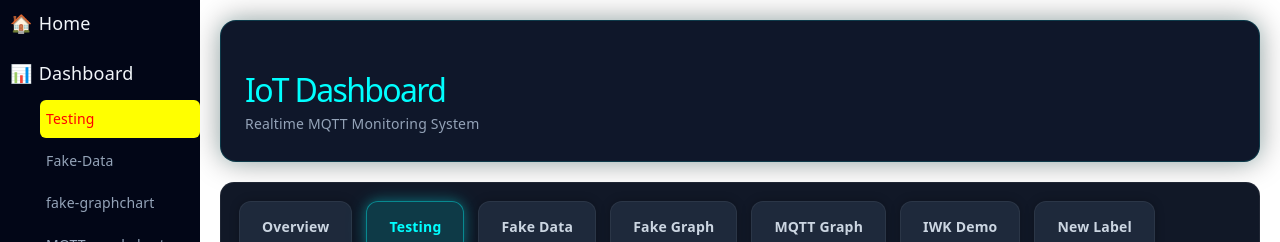
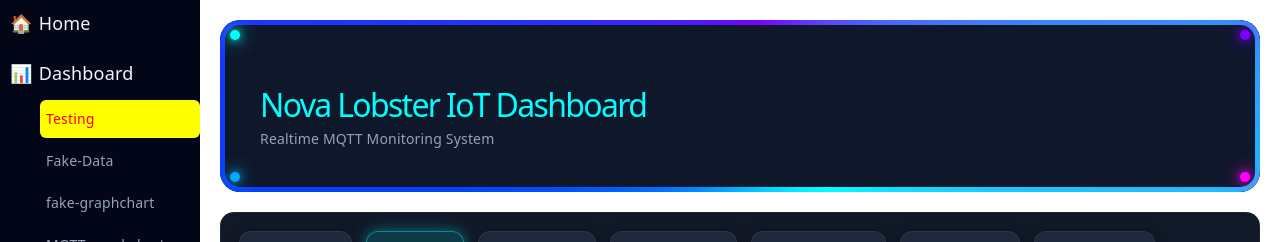
Before and after one commit to shenq0428/react-mqtt-iot-dashboard, a React app in the folder frontend/: page /dashboard/testing in a window 1280 px wide. Shown: the top 242 px of the page. Built offline with nearby package versions, Linux system fonts and the light colour scheme; no server answers; the HTML template or start-up script is replaced by a standard one.

Commit message:
added glow effect at dashboard_header

```diff
--- a/frontend/src/App.css
+++ b/frontend/src/App.css
@@ -239,19 +239,12 @@ gap: 20px;
 }
 
 .dashboard_header {
+  position: relative;
+  padding: 40px;
+  border-radius: 20px;
+  margin-bottom: 20px;
   background: #0f172a;
-
-  padding: 24px;
-
-  border-radius: 16px;
-
-  margin-bottom: 20px;
-
-  border: 1px solid rgba(0,255,255,0.15);
-
-  box-shadow:
-    0 0 15px rgba(0,255,255,0.08),
-    0 0 30px rgba(0,0,0,0.4);
+  overflow: hidden;
 }
 
 .dashboard_header h1 {
@@ -267,25 +260,108 @@ gap: 20px;
 
   font-size: 14px;
 }
+.dashboard_header::before {
+  content: "";
+  position: absolute;
+  inset: 0;
+  border-radius:20px;
+  padding: 5px;
+
+  background: conic-gradient(
+    from var(--rotateDeg),
+    #00ffff,
+    #0044ff,
+    #7a00ff,
+    #00ffff
+  );
+  animation: rotateBorder 4s linear infinite;
+  -webkit-mask:
+    linear-gradient(#fff 0 0) content-box,
+    linear-gradient(#fff 0 0);
+  -webkit-mask-composite: xor;
+  mask-composite: exclude;
+}
+.dashboard_header::after {
+  content: "";
+  position: absolute;
+  inset: -3px;
+  border-radius: 24px;
+  background: conic-gradient(
+    from var(--rotateDeg),
+    #00ffff,
+    #0044ff,
+    #7a00ff,
+    #00ffff
+  );
+  filter: blur(28px);
+  opacity: 0.7;
+  z-index: -1;
+  animation: rotateBorder 4s linear infinite;
+}
+@property --rotateDeg {
+  syntax: "<angle>";
+  inherits: false;
+  initial-value: 0deg;
+}
+
+@keyframes rotateBorder {
+  to {
+    --rotateDeg: 360deg;
+  }
+
+}
+
+.corner_dot {
+
+  position: absolute;
+
+  width: 10px;
+  height: 10px;
+
+  border-radius: 50%;
+
+  background: currentColor;
+
+  z-index: 10;
+
+  box-shadow:
+    0 0 10px currentColor,
+    0 0 20px currentColor;
+
+}
+
+.top_left {
+  top: 10px;
+  left: 10px;
+  color: #00ffff;
+}
+.top_right {
+  top: 10px;
+  right: 10px;
+   color: #7a00ff;
+}
+.bottom_left {
+
+  bottom: 10px;
+  left: 10px;
+  color: #00aaff;
+}
+.bottom_right {
+  bottom: 10px;
+  right: 10px;
+   color: #ff00ff;
+
+}
 
 .dashboard_tabs {
-
   display: flex;
-
   flex-wrap: wrap;
-
   gap: 14px;
-
   margin-bottom: 24px;
-
   padding: 18px;
-
   background: #111827;
-
   border-radius: 14px;
-
   border: 1px solid rgba(255,255,255,0.06);
-
 }
 
 .dashboard_tab {
--- a/frontend/src/components/Dashboard/IwkDemo.jsx
+++ b/frontend/src/components/Dashboard/IwkDemo.jsx
@@ -11,17 +11,17 @@ import {
 
 function IwkDemo() {
     const equipmentColors = {
-    blower_1: "#00FFFF",
-    blower_2: "#FF6B6B",
-    blower_3: "#FFD93D",
-}
+        blower_1: "#00FFFF",
+        blower_2: "#FF6B6B",
+        blower_3: "#FFD93D",
+    }
     // ALL TELEMETRY DATA
     const [graphData, setGraphData] = useState([])
 
     // SELECTED EQUIPMENTS
-    const [selectedEquipments, setSelectedEquipments] =
-        useState(["blower_1"])
+    const [selectedEquipments, setSelectedEquipments] = useState(["blower_1"])
 
+    const [refreshInterval, setRefreshInterval] = useState(0)
     // HANDLE CHECKBOX CLICK
     function handleEquipmentChange(equipment) {
         setSelectedEquipments((prev) => {
@@ -35,9 +35,7 @@ function IwkDemo() {
             return [...prev, equipment]
         })
     }
-
-    // FETCH HISTORICAL DATA
-    useEffect(() => {
+    function fetchHistoryData() {
         fetch("http://localhost:3001/api/history")
             .then((response) => response.json())
             .then((data) => {
@@ -99,6 +97,19 @@ function IwkDemo() {
             .catch((error) => {
                 console.error(error)
             })
+    }
+
+    // FETCH HISTORICAL DATA
+    useEffect(() => {
+        fetchHistoryData()
+        let intervalId
+        if (refreshInterval > 0) {
+            intervalId = setInterval(() => {
+                console.log("Auto Refresh Triggered")
+                fetchHistoryData()
+            }, refreshInterval)
+
+        }
         // REALTIME MQTT WEBSOCKET
         socket.on("mqtt-message", (data) => {
 
@@ -119,7 +130,6 @@ function IwkDemo() {
             // BLOWERS
             Object.entries(data.blower).forEach(
                 ([equipmentName, equipmentData]) => {
-
                     const formattedEquipment =
                         equipmentName.replace(" ", "_")
 
@@ -129,10 +139,8 @@ function IwkDemo() {
                             formattedEquipment
                         )
                     ) {
-
                         realtimePoint[formattedEquipment] =
                             equipmentData["motor-amp"]
-
                     }
 
                 }
@@ -169,6 +177,8 @@ function IwkDemo() {
         // CLEANUP SOCKET
         return () => {
             socket.off("mqtt-message")
+
+            clearInterval(intervalId)
         }
     }, [selectedEquipments])
 
@@ -191,35 +201,70 @@ function IwkDemo() {
                     height={300}
                     data={graphData}
                 >
-
                     <CartesianGrid strokeDasharray="3 3" />
-
                     <XAxis dataKey="time" />
-
                     <YAxis />
-
                     <Tooltip />
-
                     {
                         selectedEquipments.map((equipment) => (
-
                             <Line
                                 key={equipment}
                                 type="monotone"
-                              dataKey={equipment}
+                                dataKey={equipment}
                                 strokeWidth={2}
                                 stroke={equipmentColors[equipment]}
                                 dot={false}
                                 isAnimationActive={false}
                                 connectNulls={true}
                             />
-
                         ))
                     }
 
                 </LineChart>
             </div>
+            <div
+                style={{
+                    display: "flex",
+                    alignItems: "center",
+                    gap: "12px",
+                    marginTop: "20px",
+                    marginBottom: "20px",
+                    padding: "12px 16px",
+                    background: "#111827",
+                    borderRadius: "10px",
+                    width: "fit-content"
+                }}
+            >
 
+                <h4 style={{ margin: 0, color: "#E5E7EB" }}>
+                    Auto Refresh
+                </h4>
+
+                <select
+                    value={refreshInterval}
+
+                    onChange={(e) =>
+                        setRefreshInterval(
+                            Number(e.target.value)
+                        )
+                    }
+                    style={{
+                        padding: "6px 10px", borderRadius: "6px", border: "none", background: "#1F2937", color: "white", cursor: "pointer"
+                    }}
+                >
+                    <option value={0}>
+                        OFF</option>
+                    <option value={3}>
+                        3 Seconds</option>
+                    <option value={5000}>
+                        5 Seconds</option>
+                    <option value={10000}>
+                        10 Seconds </option>
+                    <option value={30000}>
+                        30 Seconds</option>
+                </select>
+
+            </div>
             {/* EQUIPMENT FILTER */}
             <div>
                 <label>
@@ -233,8 +278,7 @@ function IwkDemo() {
                         onChange={() =>
                             handleEquipmentChange(
                                 "blower_1"
-                            )}
-                    />
+                            )} />
                     Blower 1
                 </label>
 
@@ -249,8 +293,7 @@ function IwkDemo() {
                         onChange={() =>
                             handleEquipmentChange(
                                 "blower_2"
-                            )}
-                    />
+                            )} />
                     Blower 2
                 </label>
 
@@ -265,8 +308,7 @@ function IwkDemo() {
                         onChange={() =>
                             handleEquipmentChange(
                                 "blower_3"
-                            )}
-                    />
+                            )} />
                     Blower 3
                 </label>
             </div>
--- a/frontend/src/pages/dashboard/DashboardLayout.jsx
+++ b/frontend/src/pages/dashboard/DashboardLayout.jsx
@@ -15,8 +15,12 @@ function DashboardLayout({ data, loading }) {
         <div className="dashboard_layout">
 
             <div className="dashboard_header">
+                <div className="corner_dot top_left"></div>
+                <div className="corner_dot top_right"></div>
+                <div className="corner_dot bottom_left"></div>
+                <div className="corner_dot bottom_right"></div>
 
-                <h1>IoT Dashboard</h1>
+                <h1>Nova Lobster IoT Dashboard</h1>
 
                 <p>Realtime MQTT Monitoring System</p>
 
@@ -24,17 +28,17 @@ function DashboardLayout({ data, loading }) {
             <div className="dashboard_tabs">
                 <NavLink to="/dashboard" className="dashboard_tab" >
                     Overview</NavLink>
-                <NavLink to="/dashboard/testing" className={({ isActive }) => isActive    ? "dashboard_tab active_dashboard_tab"    : "dashboard_tab"}>
+                <NavLink to="/dashboard/testing" className={({ isActive }) => isActive ? "dashboard_tab active_dashboard_tab" : "dashboard_tab"}>
                     Testing</NavLink>
-                <NavLink to="/dashboard/fake-data" className={({ isActive }) => isActive    ? "dashboard_tab active_dashboard_tab"    : "dashboard_tab"}>
+                <NavLink to="/dashboard/fake-data" className={({ isActive }) => isActive ? "dashboard_tab active_dashboard_tab" : "dashboard_tab"}>
                     Fake Data</NavLink>
-                <NavLink to="/dashboard/fake-graphchart" className={({ isActive }) => isActive    ? "dashboard_tab active_dashboard_tab"    : "dashboard_tab"}>
+                <NavLink to="/dashboard/fake-graphchart" className={({ isActive }) => isActive ? "dashboard_tab active_dashboard_tab" : "dashboard_tab"}>
                     Fake Graph</NavLink>
-                <NavLink to="/dashboard/mqtt-graphchart" className={({ isActive }) => isActive    ? "dashboard_tab active_dashboard_tab"    : "dashboard_tab"}>
+                <NavLink to="/dashboard/mqtt-graphchart" className={({ isActive }) => isActive ? "dashboard_tab active_dashboard_tab" : "dashboard_tab"}>
                     MQTT Graph</NavLink>
-                <NavLink to="/dashboard/iwk-demo" className={({ isActive }) => isActive    ? "dashboard_tab active_dashboard_tab"    : "dashboard_tab"}>
+                <NavLink to="/dashboard/iwk-demo" className={({ isActive }) => isActive ? "dashboard_tab active_dashboard_tab" : "dashboard_tab"}>
                     IWK Demo</NavLink>
-                <NavLink to="/dashboard/new-label" className={({ isActive }) => isActive    ? "dashboard_tab active_dashboard_tab"    : "dashboard_tab"}>
+                <NavLink to="/dashboard/new-label" className={({ isActive }) => isActive ? "dashboard_tab active_dashboard_tab" : "dashboard_tab"}>
                     New Label</NavLink>
             </div>
 
```
Lines whose indentation alone changed are shown as unchanged.
